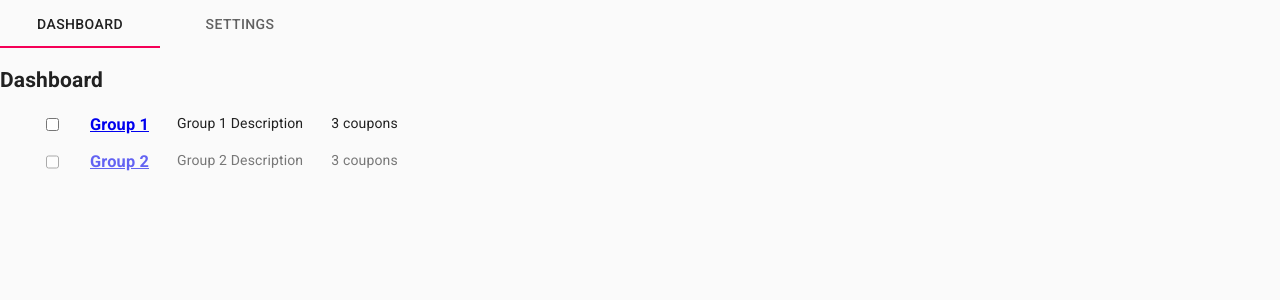
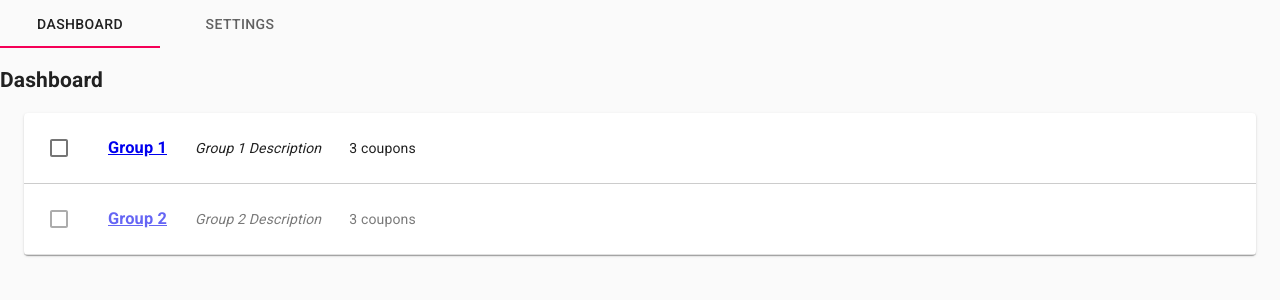
Before and after one commit to Josef37/unique-coupons, a React (Create React App) app in the folder src/Admin/view/: page / in a window 1280 px wide. Shown: the top 300 px of the page. Built offline with nearby package versions, Linux system fonts and the light colour scheme.

Commit message:
:children_crossing: Design Coupon Group List

```diff
--- a/src/Admin/view/src/components/coupongroups-list.component.jsx
+++ b/src/Admin/view/src/components/coupon-group-row.component.jsx
@@ -2,13 +2,14 @@ import React from 'react';
 import { useSelector } from 'react-redux';
 import { Link } from 'react-router-dom';
 import styled from 'styled-components';
+import Checkbox from "@material-ui/core/Checkbox"
 import { selectCouponGroupById } from '../redux/coupons.slice';
 
 const CouponGroupsList = ({ groupId }) => {
 	const { id, name, description, isActive, couponIds }
 		= useSelector(state => selectCouponGroupById(state, groupId))
 
-	return <DisplayActive isActive={isActive}>
+	return <Row isActive={isActive}>
 		<Checkbox type="checkbox" />
 		<Link to={`/group/${id}`}>
 			<Title>{name}</Title>
@@ -17,21 +18,26 @@ const CouponGroupsList = ({ groupId }) => {
 			{description}
 		</Description>
 		<SizeDescription>{couponIds.length} coupons</SizeDescription>
-	</DisplayActive>
+	</Row>
 }
 
-const DisplayActive = styled.div`
+const Row = styled.div`
 	opacity: ${props => props.isActive ? 1 : 0.6};
 	display: flex;
+	align-items: center;
 	gap: 2em;
-	margin: 1em 3em;
+	padding: 1em;
+	border-bottom: 1px solid #ccc;
+	&:hover {
+		background: #eee;
+	}
 `
-const Checkbox = styled.input.attrs({ type: "checkbox" })``
 const Title = styled.h3`
 	margin: 0;
 `
-const Description = styled.span``
-
+const Description = styled.span`
+	font-style: italic;
+`
 const SizeDescription = styled.span``
 
 export default CouponGroupsList;
--- a/src/Admin/view/src/pages/dashboard.component.jsx
+++ b/src/Admin/view/src/pages/dashboard.component.jsx
@@ -1,6 +1,8 @@
 import React from 'react';
 import { useSelector } from 'react-redux';
-import CouponGroupsList from '../components/coupongroups-list.component';
+import Paper from '@material-ui/core/Paper'
+import Box from '@material-ui/core/Box'
+import CouponGroupRow from '../components/coupon-group-row.component';
 import { selectCouponGroupsIds } from "../redux/coupons.slice"
 
 const Dashboard = () => {
@@ -8,7 +10,13 @@ const Dashboard = () => {
 
 	return <div>
 		<h2>Dashboard</h2>
-		{couponGroupIds.map(id => <CouponGroupsList key={id} groupId={id} />)}
+		<Box marginX={3}>
+			<Paper>
+				{couponGroupIds.map(id =>
+					<CouponGroupRow key={id} groupId={id} />
+				)}
+			</Paper>
+		</Box>
 	</div>
 }
 
```
